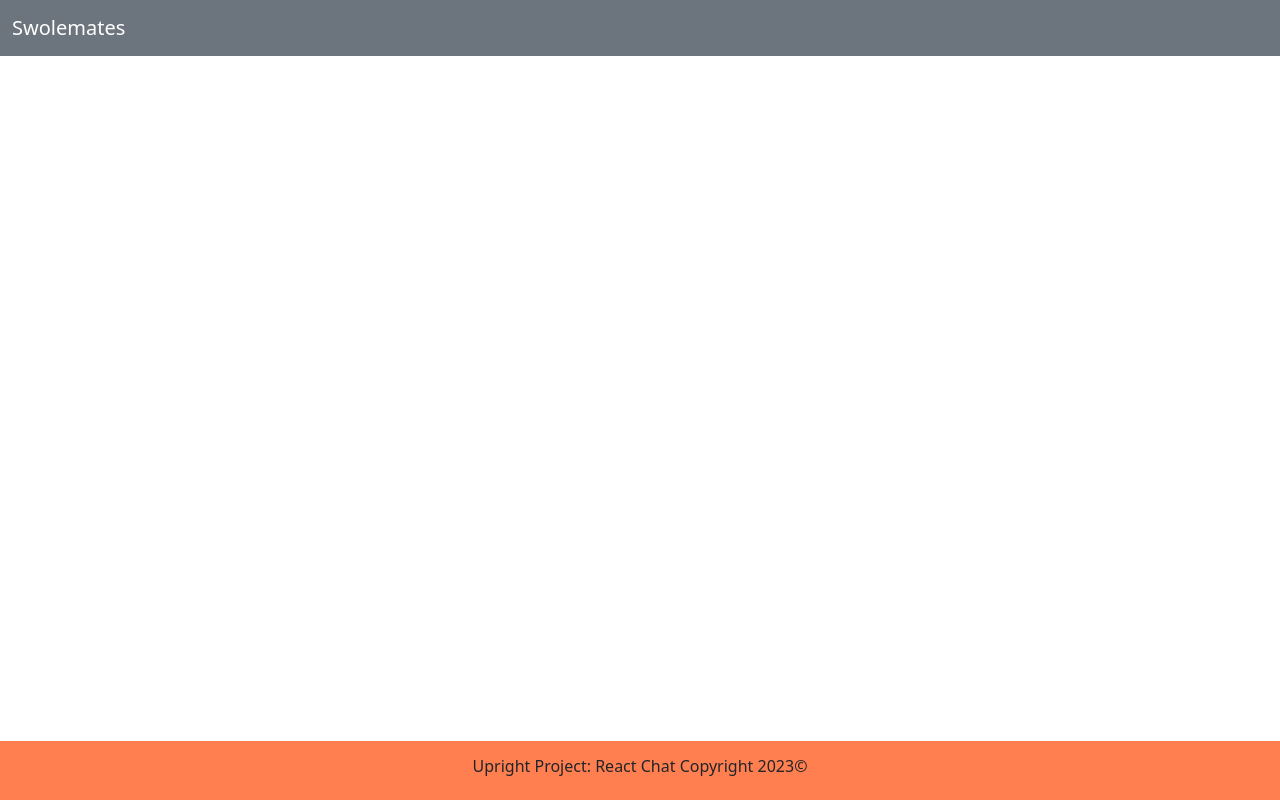
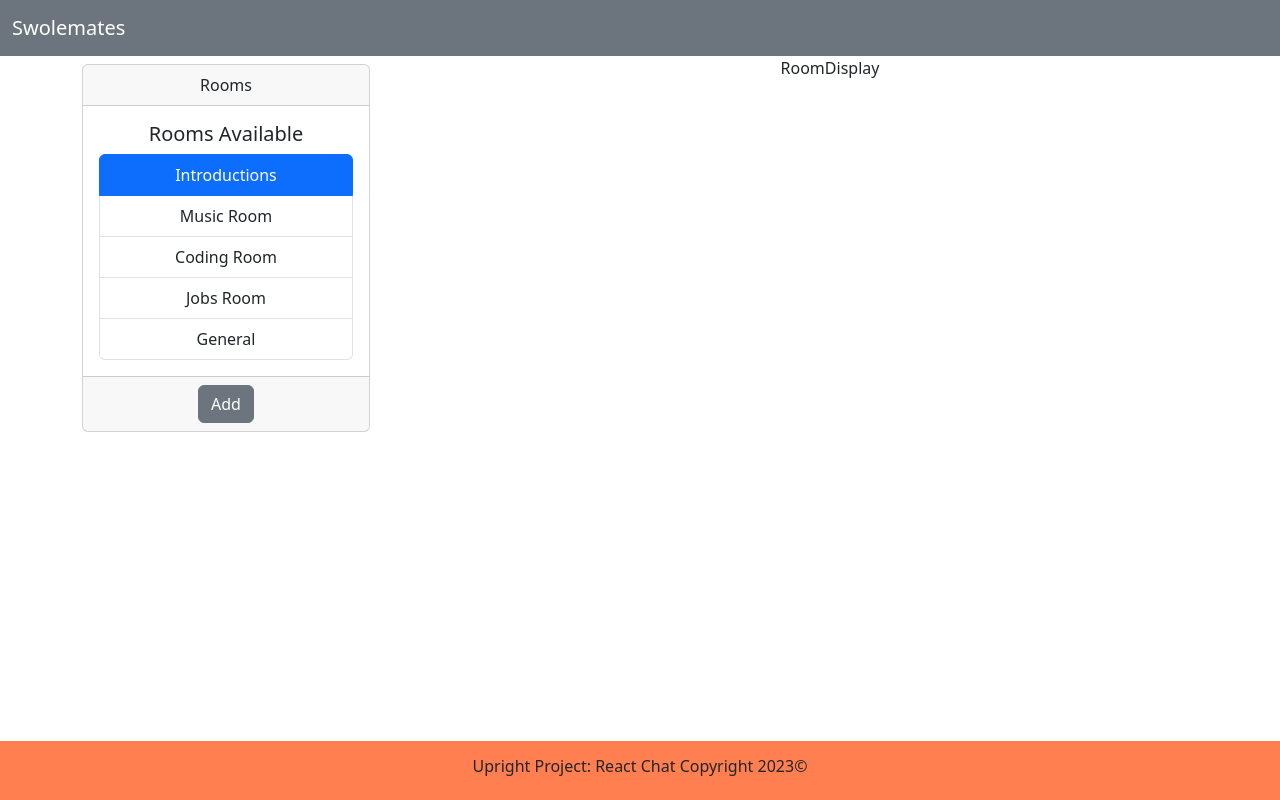
Before and after one commit to devmaestra/Chat-Client, a React (Create React App) app: page /room in a window 1280 px wide. Built offline with nearby package versions, Linux system fonts and the light colour scheme.

Commit message:
room display updated

```diff
--- a/src/App.jsx
+++ b/src/App.jsx
@@ -4,7 +4,7 @@ import { useEffect, useState } from 'react';
 import { Routes, Route } from 'react-router-dom';
 import Nav from './components/nav/Nav';
 import Footer from './components/footer/Footer';
-import RoomIndex from './components/room/RoomIndex';
+import RoomDisplay from './components/room/RoomIndex';
 
 function App() {
 
@@ -31,8 +31,8 @@ function App() {
           element={<Auth updateToken={updateToken} />}
           />
         <Route
-          path='/rooms'
-          element={<RoomIndex token={sessionToken} />}>
+          path='/room'
+          element={<RoomDisplay token={sessionToken} />}>
         </Route>
         <Route>
 
--- a/src/components/auth/login/Login.jsx
+++ b/src/components/auth/login/Login.jsx
@@ -15,7 +15,6 @@ function Login({ updateToken }) {
 
         const email = emailRef.current.value;
         const password = passwordRef.current.value;
-        console.log(password);
 
         const url = 'http://localhost:4005/user/login';
 
@@ -32,7 +31,6 @@ function Login({ updateToken }) {
             })
 
             const data = await res.json();
-            console.log(data);
 
             if (data.message === 'Success!') {
                 updateToken(data.token)
--- a/src/components/auth/signup/Signup.jsx
+++ b/src/components/auth/signup/Signup.jsx
@@ -25,7 +25,7 @@ function Signup(props) {
             password: password
         })
 
-        const url = `http://localhost:3000/user/signup`;
+        const url = `http://localhost:4005/user/signup`;
 
         const headers = new Headers();
         headers.append('Content-Type', 'application/json');
@@ -43,7 +43,7 @@ function Signup(props) {
 
             if(data.message === "Success!") {
                 props.updateToken(data.token)
-                navigate('/login');
+                navigate('/');
             } else {
                 alert(data.message)
             }
--- a/src/components/room/RoomAdd.jsx
+++ b/src/components/room/RoomAdd.jsx
@@ -0,0 +1,60 @@
+import React from "react";
+import { useNavigate } from "react-router-dom";
+import {
+  Card,
+  CardHeader,
+  CardBody,
+  CardTitle,
+  CardText,
+  Button,
+  CardFooter,
+  ListGroup,
+  ListGroupItem,
+} from "reactstrap";
+
+function RoomAdd(props) {
+
+    const navigate = useNavigate();
+
+  return (
+    <>
+      <Card
+        className="my-2"
+        style={{
+          width: "18rem",
+        }}
+      >
+        <CardHeader>Rooms</CardHeader>
+        <CardBody>
+          <CardTitle tag="h5">Rooms Available</CardTitle>
+          <CardText>
+            <div>
+              <ListGroup>
+                <ListGroupItem action active href="#" tag="a">
+                  Introductions
+                </ListGroupItem>
+                <ListGroupItem action href="#" tag="a">
+                  Music Room
+                </ListGroupItem>
+                <ListGroupItem action href="#" tag="a">
+                  Coding Room
+                </ListGroupItem>
+                <ListGroupItem action href="#" tag="a">
+                  Jobs Room
+                </ListGroupItem>
+                <ListGroupItem action href="#" tag="a">
+                  General
+                </ListGroupItem>
+              </ListGroup>
+            </div>
+          </CardText>
+        </CardBody>
+        <CardFooter>
+        <Button type='submit' onClick={() => navigate('/')}>Add</Button>
+        </CardFooter>
+      </Card>
+    </>
+  );
+}
+
+export default RoomAdd;
--- a/src/components/room/RoomDisplay.jsx
+++ b/src/components/room/RoomDisplay.jsx
@@ -0,0 +1,9 @@
+import React from 'react'
+
+function RoomDisplay() {
+  return (
+    <div>RoomDisplay</div>
+  )
+}
+
+export default RoomDisplay
--- a/src/components/room/RoomIndex.jsx
+++ b/src/components/room/RoomIndex.jsx
@@ -23,7 +23,6 @@ function RoomIndex(props) {
           const res = await fetch(url, requestOption);
           const data = await res.json();
 
-          // console.log(data);
           setRooms(data.getAllRooms)
 
       } catch (err) {
@@ -57,7 +56,6 @@ return (
               </Col>
           </Row>
       </Container>
-
   </>
 )
 }
```
Also changed, not shown: src/components/room/RoomDelete.jsx (added).
